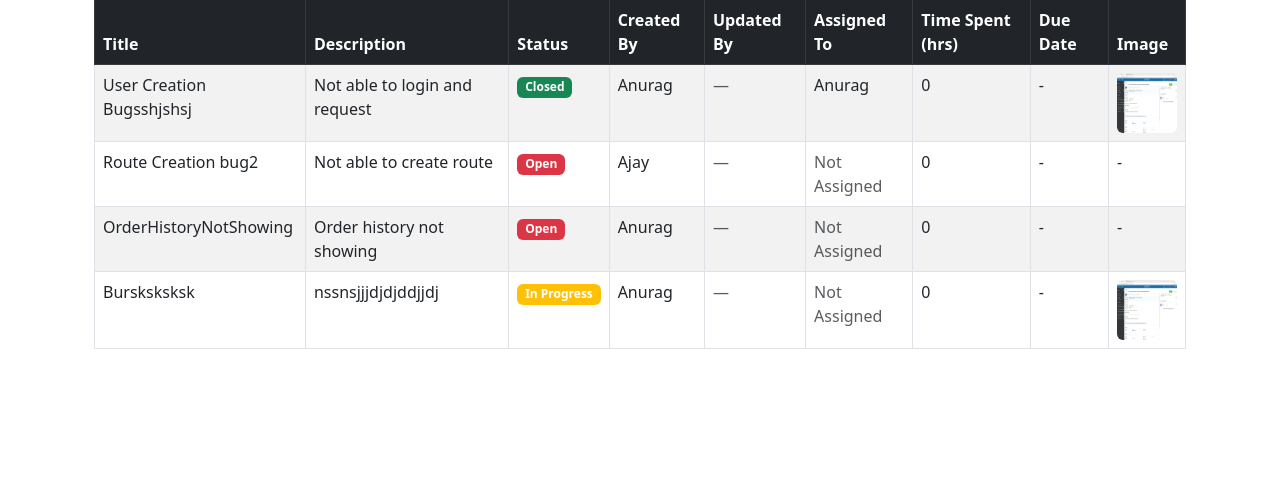
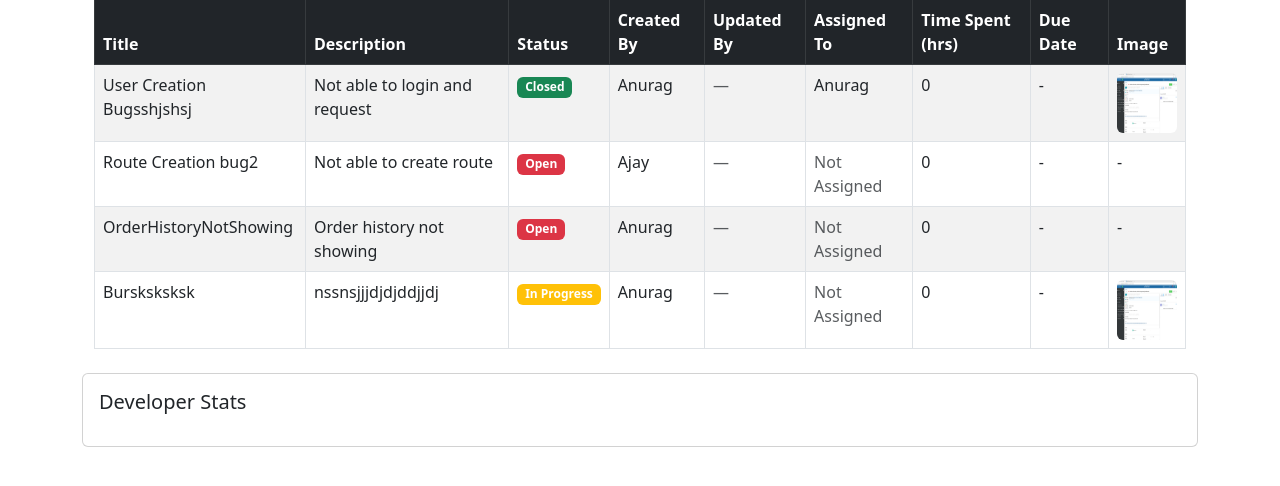
Before and after one commit to Anuragcdas-ai/Bug-Report-App, a Django app: page /bugs/all-bugs/ in a window 1280 px wide. Shown: the part 137-623 px from the top of the page. Run offline with Django 5.2, Linux system fonts and the light colour scheme; a user stored in the database is signed in; data comes from the database, SQL or seed files in the repository.

Commit message:
27 march,Anurag - Activty 10

```diff
--- a/templates/bugs/all_bug_list.html
+++ b/templates/bugs/all_bug_list.html
@@ -94,4 +94,31 @@
     </table>
 </div>
 
+
+<div class="card mt-4 p-3">
+    <h5 class="mb-3">Developer Stats</h5>
+    <div id="dev-stats"></div>
+</div>
+
+<script>
+fetch('/bugs/api/developer-stats/')
+    .then(response => response.json())
+    .then(data => {
+        let container = document.getElementById('dev-stats');
+        container.innerHTML = '';
+
+        data.forEach(dev => {
+            container.innerHTML += `
+                <div class="border rounded p-2 mb-2">
+                    <strong>${dev.full_name}</strong> (@${dev.username})<br>
+                    📧 ${dev.email}<br>
+                    ✅ Completed: ${dev.completed} |
+                    🔄 In Progress: ${dev.in_progress} |
+                    ⏳ Pending: ${dev.pending}
+                </div>
+            `;
+        });
+    });
+</script>
+
 {% endblock %}
--- a/templates/bugs/profile.html
+++ b/templates/bugs/profile.html
@@ -120,6 +120,10 @@
         </div>
     </div>
 
+
 </div>
 
+
+
+
 {% endblock %}
--- a/templates/bugs/user_bug_list.html
+++ b/templates/bugs/user_bug_list.html
@@ -77,6 +77,7 @@
                         <th>Created By</th>
                         <th>Updated By</th>
                         <th>Actions</th>
+                        <th>Time Spent</th>
                     </tr>
                 </thead>
 
@@ -116,6 +117,8 @@
                                Delete
                             </a>
                         </td>
+
+                        <td>{{ bug.time_spent_display }}</td>
                     </tr>
 
                     {% empty %}
@@ -147,4 +150,6 @@
 }
 </script>
 
+
+
 {% endblock %}
```
